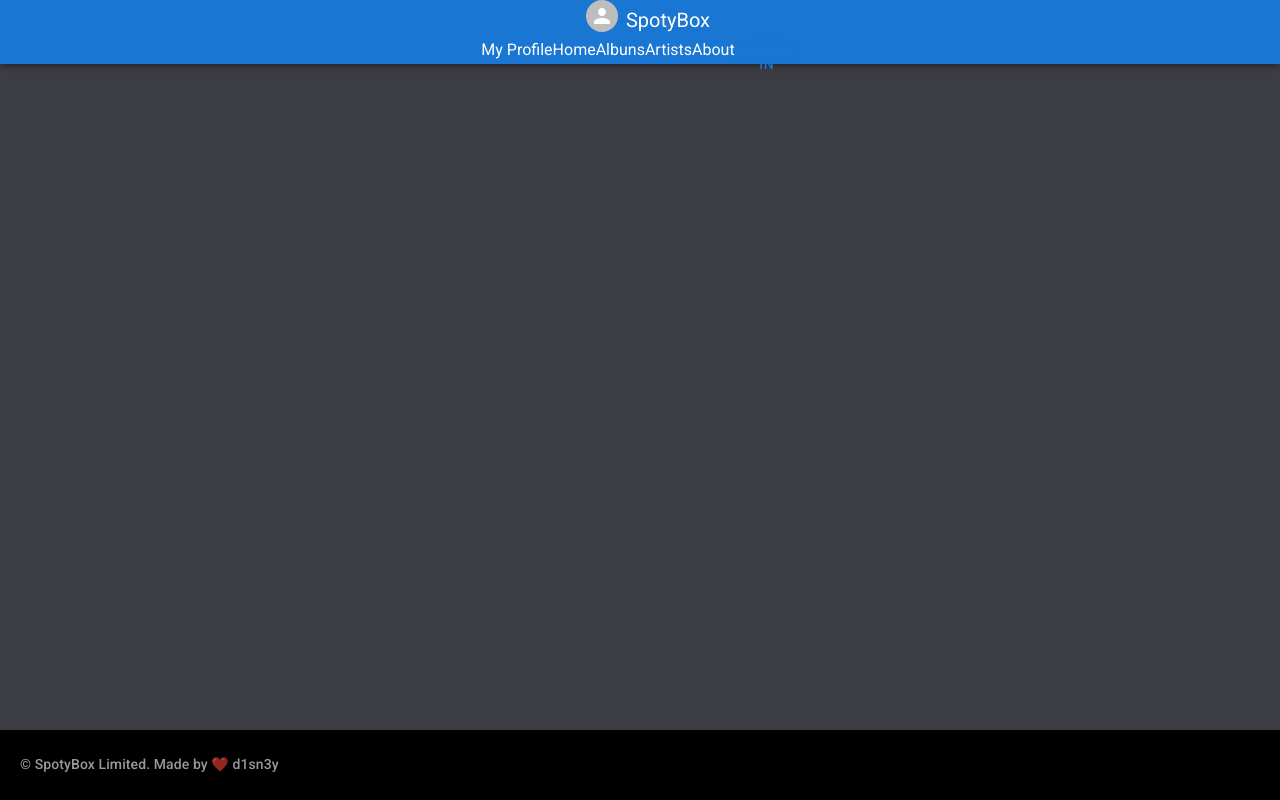
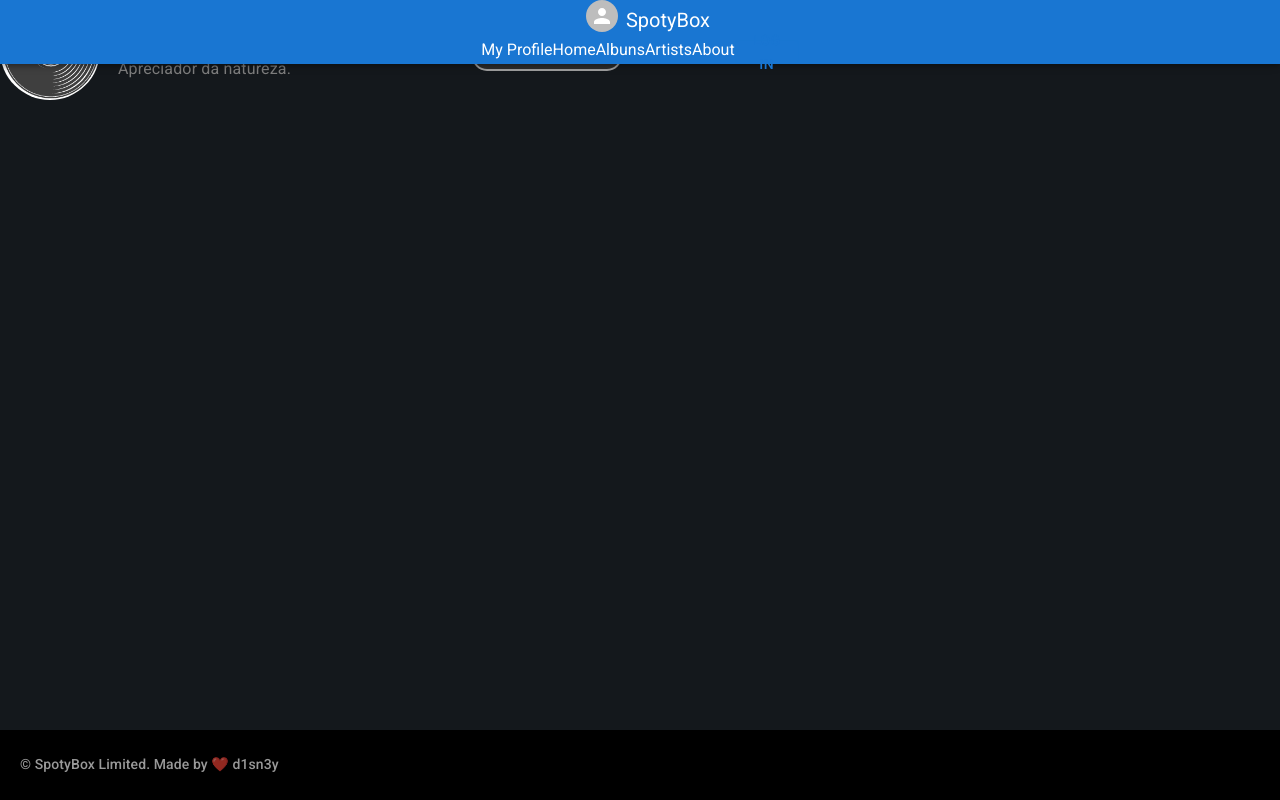
Before and after one commit to cabral2/spotybox-front, a Next.js app: page / in a window 1280 px wide. Built offline with nearby package versions, Linux system fonts and the light colour scheme; a web font is replaced by a local one.

Commit message:
Developed User Card and Button

```diff
--- /dev/null
+++ b/src/components/button/index.js
@@ -0,0 +1,49 @@
+import React from "react";
+import Button from '@mui/material/Button';
+
+const buttonType = (props) => {
+  if (props.unfollow)
+    return {
+      value: "Unfollow",
+      color: 'white',
+      backgroundColor: '#2D2D2D',
+      borderColor: '#A0A0A0',
+      borderWidth: 2,
+      width: 150,
+      borderRadius: 15,
+      onClick: () => console.log("Unfollow")
+    }
+  if (props.blockUser)
+    return {
+      value: "Block User",
+      color: 'white',
+      backgroundColor: '#2D2D2D',
+      borderColor: 'red',
+      borderWidth: 2,
+      width: 150,
+      borderRadius: 15,
+      onClick: () => console.log("Block User")
+    }
+
+  return props;
+}
+
+export default function ButtonSpoty(props) {
+  const {value, color, backgroundColor, borderColor, borderWidth, width, borderRadius, onClick} = buttonType(props);
+
+  return(
+    <Button
+      variant="outlined"
+      style={{
+        backgroundColor,
+        color,
+        borderColor,
+        borderWidth,
+        width,
+        borderRadius
+      }}
+      onClick={onClick}>
+      {value}
+    </Button>
+  );
+}
--- /dev/null
+++ b/src/components/user-card/index.js
@@ -0,0 +1,63 @@
+import React from "react";
+import Image from 'next/image'
+
+import Grid from '@mui/material/Grid';
+import Typography from '@mui/material/Typography';
+import Box from '@mui/material/Box';
+import { makeStyles } from "@mui/styles";
+
+import defaultProfile from './profile-1.jpg';
+import ButtonSpoty from "../button";
+
+const useStyles = makeStyles({
+  box:{
+    width: 700
+  },
+  picture:{
+    borderRadius: 50
+  },
+  text:{
+    color: 'white',
+  },
+  name: {
+    color: 'white',
+    fontSize: 22,
+  },
+  description:{
+    color: '#7D7D7D',
+    fontSize: 18,
+  }
+});
+
+
+export default function UserCard(props) {
+  const styles = useStyles();
+  const imageUrl = props.imageUrl || defaultProfile;
+
+  let type = null;
+  if (props.unfollow) type = {unfollow: true}
+  if (props.blockUser) type = {blockUser: true}
+
+  return(
+    <Box className={styles.box}>
+      <Grid container alignItems="center" spacing={1}>
+        <Grid item xs={2}>
+          <Image className={styles.picture} src={imageUrl} alt="Image profile" width={100} height={100}/>
+        </Grid>
+        <Grid item xs={6}>
+          <Typography className={styles.text}>
+            <span className={styles.name}>{props.name}</span>
+            {" - "}
+            <span>{props.location}</span>
+          </Typography>
+          <Typography className={styles.description}>
+            {props.description}
+          </Typography>
+        </Grid>
+        <Grid item xs={4}>
+          <ButtonSpoty {...type}/>
+        </Grid>
+      </Grid>
+    </Box>
+  );
+}
--- a/src/pages/index.js
+++ b/src/pages/index.js
@@ -3,6 +3,8 @@ import Image from "next/image";
 import { makeStyles } from "@mui/styles";
 
 import Footer from "../components/footer";
+import AlbumCard from "../components/spot-album-card/albumCard";
+import UserCard from "../components/user-card";
 import CustomAppBar from "../components/CustomAppBar/CustomAppBar";
 
 const useStyles = makeStyles({});
@@ -13,6 +15,12 @@ export default function Home() {
   return (
     <div>
       <CustomAppBar />
+      <UserCard
+        name="Davi Emediato"
+        location="Belo Horizonte - MG"
+        description="Apreciador  da natureza."
+        unfollow
+      />
       <Footer />
     </div>
   );
--- a/src/styles/globals.css
+++ b/src/styles/globals.css
@@ -6,7 +6,7 @@ body {
   padding: 0;
   margin: 0;
   font-family: "Roboto", sans-serif;
-  background-color: rgb(60, 60, 67);
+  background-color: rgb(20, 24, 28);
 }
 
 a,
```
Also changed, not shown: src/components/user-card/profile-1.jpg (added).
